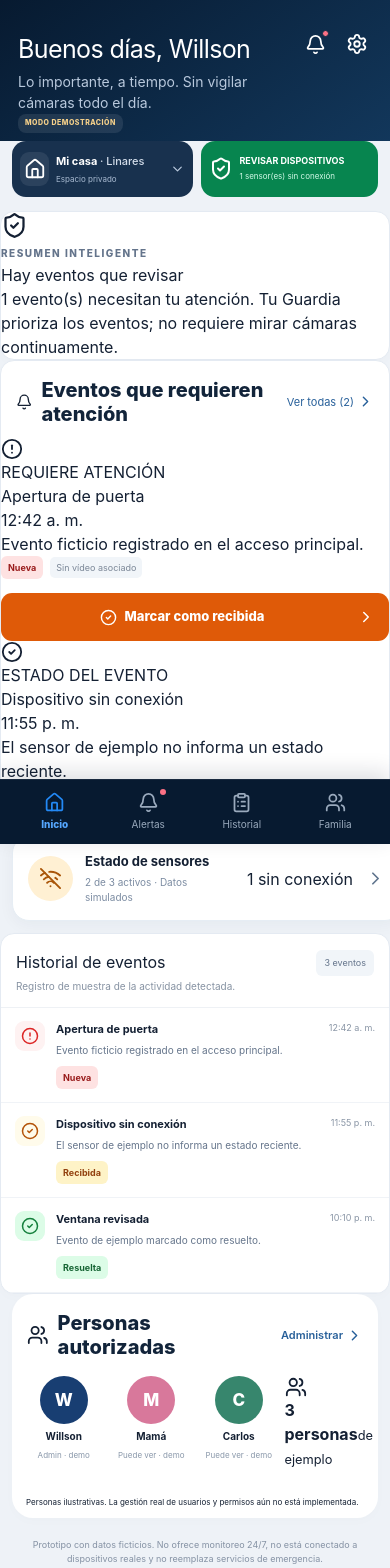
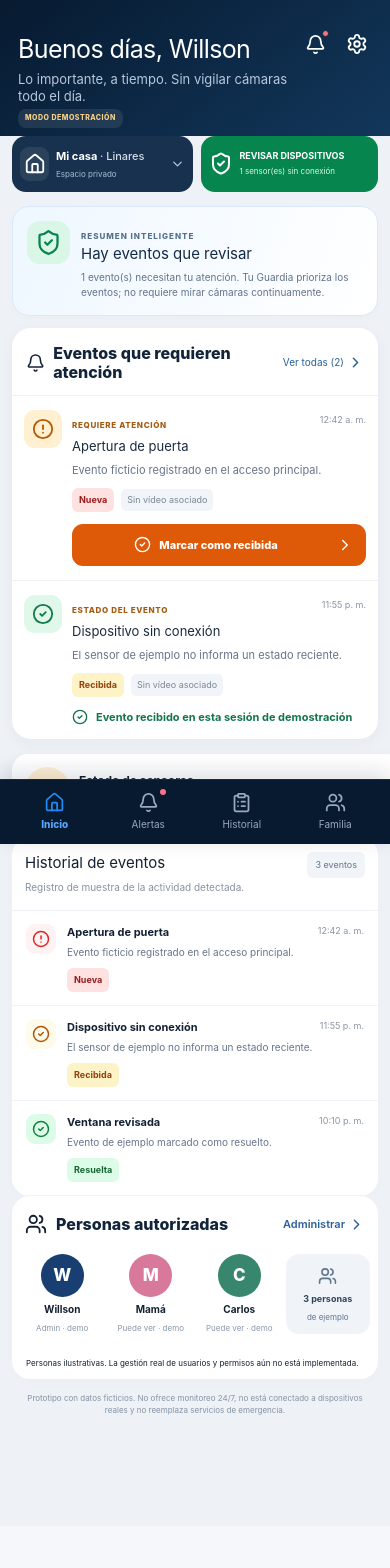
Before and after one commit to infoblacklinares/tu-guardia-inteligente-frontend, a Vue app: page / in a window 390 px wide. Shown: the top 1568 px of the page. After the commit the page ends 1526 px from the top, so only its background shows below. Built offline with nearby package versions, Linux system fonts and the light colour scheme.

Commit message:
style: prioritize intelligent guard alerts on mobile

```diff
--- a/src/styles/main.css
+++ b/src/styles/main.css
@@ -104,3 +104,43 @@
  .details-grid{min-width:0}
  .mobile-nav{min-height:60px}
 }
+
+
+/* v0.4 — guardia inteligente first: alert workflow, no 24/7 camera interface */
+.guard-summary{display:flex;align-items:flex-start;gap:15px;padding:19px;margin-bottom:15px;background:linear-gradient(110deg,#eef7ff,#fff);border-color:#d9e9fb}
+.guard-summary-icon{width:50px;height:50px;display:grid;place-items:center;border-radius:15px;background:#d9f6e7;color:#07834e;flex-shrink:0}
+.guard-summary-copy{min-width:0}.guard-summary-copy .eyebrow{font-size:8px;letter-spacing:1px;color:#55718e;margin-bottom:5px}.guard-summary-copy h2{font-size:17px;line-height:1.25;margin:0 0 6px;color:#132b46}.guard-summary-copy p{font-size:11px;line-height:1.55;margin:0;color:#61748b}
+.alerts-panel{margin-bottom:15px;overflow:hidden}.alerts-panel .section-heading{border-bottom:1px solid #edf1f5}
+.smart-event{display:flex;align-items:flex-start;gap:12px;padding:17px;border-bottom:1px solid #eef1f5}.smart-event:last-child{border-bottom:0}
+.smart-event-icon{width:43px;height:43px;display:grid;place-items:center;border-radius:13px;background:#fff0d2;color:#b65b06;flex-shrink:0}
+.smart-event.event-acknowledged .smart-event-icon,.smart-event.event-resolved .smart-event-icon{background:#dff8e9;color:#14794d}
+.smart-event-body{min-width:0;flex:1}.smart-event-heading{display:flex;align-items:flex-start;justify-content:space-between;gap:8px}.event-kicker{font-size:8px;letter-spacing:.65px;font-weight:800;color:#a45b11}.smart-event-heading h3{font-size:14px;line-height:1.3;margin:4px 0 0;color:#1b2b3e}.smart-event-heading time{font-size:9px;color:#8794a5;white-space:nowrap;margin-top:3px}
+.smart-event-body>p{font-size:11px;line-height:1.5;color:#66758a;margin:7px 0 10px}.smart-event .primary-action{max-width:280px;margin-top:12px;justify-content:flex-start;padding:11px 12px}.smart-event .primary-action svg:last-child{margin-left:auto}
+.empty-state{display:flex;flex-direction:column;align-items:center;text-align:center;gap:8px;padding:26px 16px;color:#14804d}.empty-state strong{font-size:13px;color:#23354b}.empty-state span{font-size:10px;color:#7d8b9c}
+.sensor-summary{cursor:pointer}.sensor-summary-alert{font-size:9px;color:#a94e11;background:#fff0d2;border-radius:6px;padding:5px 6px;white-space:nowrap}
+.family-count{display:flex;flex-direction:column;align-items:center;justify-content:center;gap:5px;border-radius:13px;background:#f0f4f9;color:#62758d;text-align:center;padding:8px 4px}.family-count strong{font-size:10px;color:#30435a}.family-count small{font-size:8px}
+@media(max-width:680px){
+ .mobile-first-content{padding-bottom:20px}
+ .topbar.mobile-hero{padding-bottom:30px}
+ .topbar .welcome-subtitle{max-width:290px;font-size:13px;line-height:1.35}
+ .home-status-row{margin-top:0}
+ .guard-summary{margin:0 12px 12px;padding:14px;border-radius:17px;gap:11px}
+ .guard-summary-icon{width:43px;height:43px;border-radius:13px}
+ .guard-summary-copy h2{font-size:15px}.guard-summary-copy p{font-size:10px}
+ .alerts-panel{margin-left:12px;margin-right:12px;border:0;border-radius:19px;box-shadow:0 4px 16px #10294a0b}
+ .alerts-panel .section-heading{padding:16px 14px 13px}.alerts-panel .heading-title{gap:8px}.alerts-panel .heading-title h2{font-size:16px}
+ .alerts-panel .section-heading>.text-action{max-width:45%;font-size:10px}
+ .smart-event{padding:14px 12px;gap:10px}.smart-event-icon{width:38px;height:38px;border-radius:11px}
+ .smart-event-heading h3{font-size:13px}.smart-event-heading time{font-size:9px}
+ .smart-event-body>p{font-size:11px}.smart-event .primary-action{max-width:none;width:100%;font-size:11px;padding:12px}
+ .sensor-summary{margin-left:12px;margin-right:12px;padding:13px;gap:9px;border:0;border-radius:16px;box-shadow:0 4px 16px #10294a0b}
+ .sensor-summary-copy strong{font-size:12px}.sensor-summary-copy span{font-size:9px}.sensor-summary-alert{font-size:8px}
+ .history-panel,.family-panel{margin-left:12px;margin-right:12px;border:0;border-radius:18px}
+ .history-panel .panel-heading{padding:15px 13px}.history-panel .panel-heading h2{font-size:15px}
+ .family-panel .section-heading{padding:15px 13px 12px}.family-panel .heading-title h2{font-size:16px}
+ .family-members{grid-template-columns:repeat(4,minmax(0,1fr));gap:4px;padding:4px 8px 14px}
+ .person-avatar{width:43px;height:43px}.family-count{min-width:0}.family-count svg{width:19px}.family-count strong{font-size:9px}
+ .privacy-caption{font-size:8px;line-height:1.4}
+ .disclaimer{margin:14px 16px 0;font-size:8px;line-height:1.45}
+ .mobile-nav{grid-template-columns:repeat(4,minmax(0,1fr))}
+}
```
